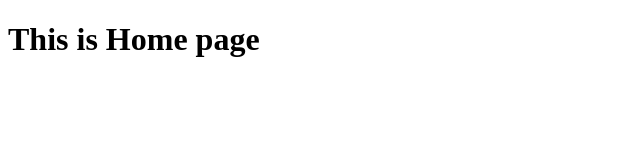
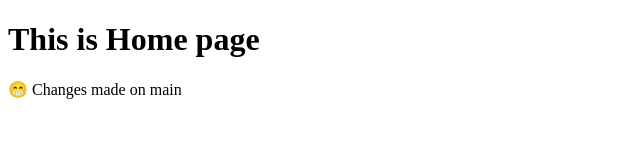
Before and after one commit to enviroaccounts/Git-rebase-test, a plain HTML site: page index.html in a window 1280 px wide. Shown: the whole page, without its empty margins (0-640 px from the left). Drawn offline with Linux system fonts and the light colour scheme.

Commit message:
modify index.html on main

```diff
--- a/index.html
+++ b/index.html
@@ -7,5 +7,6 @@
 </head>
 <body>
     <h1>This is Home page</h1>
+    <p>😁 Changes made on main</p>
 </body>
 </html>
```
